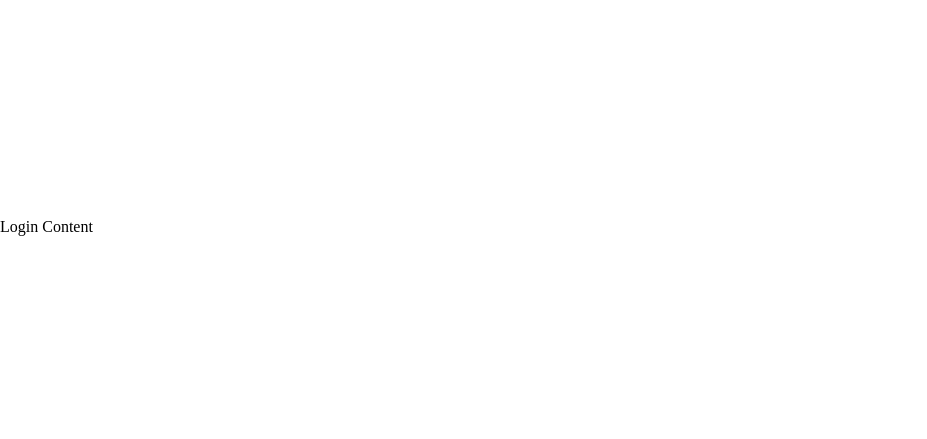
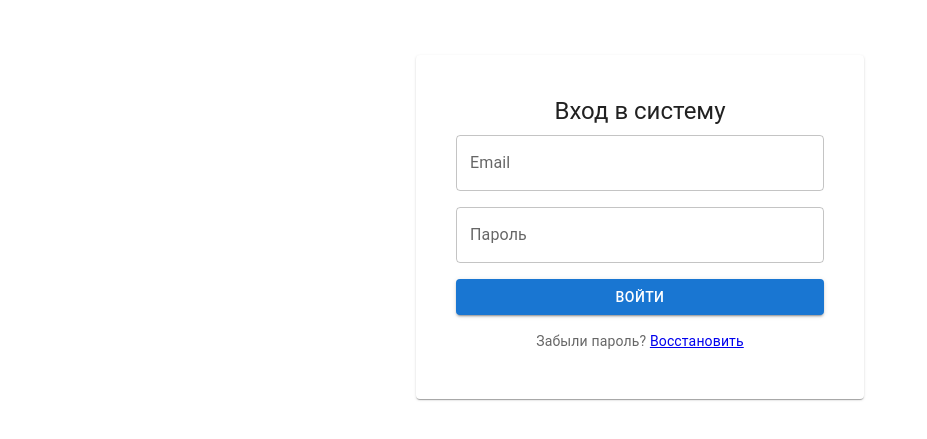
Before and after one commit to ezy4me/spa--client, a React (Vite) app: page / in a window 1280 px wide. Shown: the part 173-612 px from the top of the page, without its empty margins (0-927 px from the left). Built offline with nearby package versions, Linux system fonts and the light colour scheme.

Commit message:
added: login page with login form, fixed: the markup

```diff
--- a/package.json
+++ b/package.json
@@ -12,14 +12,17 @@
   "dependencies": {
     "@emotion/react": "^11.14.0",
     "@emotion/styled": "^11.14.0",
+    "@hookform/resolvers": "^3.10.0",
     "@mui/icons-material": "^6.4.1",
     "@mui/material": "^6.4.1",
     "@mui/styles": "^6.4.1",
     "@types/react-router-dom": "^5.3.3",
     "react": "^18.3.1",
     "react-dom": "^18.3.1",
+    "react-hook-form": "^7.54.2",
     "react-router": "^7.1.3",
-    "react-router-dom": "^7.1.3"
+    "react-router-dom": "^7.1.3",
+    "yup": "^1.6.1"
   },
   "devDependencies": {
     "@eslint/js": "^9.17.0",
--- a/src/components/AppBar.tsx
+++ b/src/components/AppBar.tsx
@@ -1,7 +1,12 @@
-import React from 'react';
-import { AppBar as MuiAppBar, Toolbar, Typography, IconButton } from '@mui/material';
-import MenuIcon from '@mui/icons-material/Menu';
-import { useSidebar } from '../contexts/SidebarContext';
+import React from "react";
+import {
+  AppBar as MuiAppBar,
+  Toolbar,
+  Typography,
+  IconButton,
+} from "@mui/material";
+import MenuIcon from "@mui/icons-material/Menu";
+import { useSidebar } from "../contexts/SidebarContext";
 
 const AppBar: React.FC = () => {
   const { toggleSidebar } = useSidebar();
@@ -9,7 +14,12 @@ const AppBar: React.FC = () => {
   return (
     <MuiAppBar position="fixed" sx={{ zIndex: 1201 }}>
       <Toolbar>
-        <IconButton edge="start" color="inherit" aria-label="menu" onClick={toggleSidebar}>
+        <IconButton
+          sx={{ marginRight: 1 }}
+          edge="start"
+          color="inherit"
+          aria-label="menu"
+          onClick={toggleSidebar}>
           <MenuIcon />
         </IconButton>
         <Typography variant="h6" noWrap>
--- a/src/components/Layout/AdminLayout.tsx
+++ b/src/components/Layout/AdminLayout.tsx
@@ -1,17 +1,15 @@
 import React, { ReactNode } from 'react';
-import { Box, CssBaseline, Toolbar } from '@mui/material';
-import { SidebarProvider, useSidebar } from '../../contexts/SidebarContext';
+import { Box, CssBaseline } from '@mui/material';
+import { SidebarProvider } from '../../contexts/SidebarContext';
 import AppBar from '../AppBar';
 import Sidebar from '../Sidebar';
 
-const drawerWidth = 240;
 
 interface AdminLayoutProps {
   children: ReactNode;
 }
 
 const MainContent: React.FC<{ children: ReactNode }> = ({ children }) => {
-  const { isOpen } = useSidebar();
 
   return (
     <Box
@@ -19,11 +17,11 @@ const MainContent: React.FC<{ children: ReactNode }> = ({ children }) => {
       sx={{
         flexGrow: 1,
         p: 3,
+        width: "100%",
+        height: 'calc(100vh - 128px)',
         transition: 'margin 0.3s ease-in-out',
-        marginLeft: isOpen ? `${drawerWidth}px` : '0',
       }}
     >
-      <Toolbar />
       {children}
     </Box>
   );
--- a/src/components/Layout/AuthLayout.tsx
+++ b/src/components/Layout/AuthLayout.tsx
@@ -1,15 +1,20 @@
 // src/layouts/AuthLayout/AuthLayout.jsx
-import React, { ReactNode } from 'react';
-import { Box } from '@mui/material';
+import React, { ReactNode } from "react";
+import { Box } from "@mui/material";
 
 interface AuthLayoutProps {
   children: ReactNode;
 }
 
-
 const AuthLayout: React.FC<AuthLayoutProps> = ({ children }) => {
   return (
-    <Box sx={{ display: 'flex', justifyContent: 'center', alignItems: 'center', height: '100vh' }}>
+    <Box
+      sx={{
+        display: "flex",
+        justifyContent: "center",
+        alignItems: "center",
+        height: "100vh",
+      }}>
       {children}
     </Box>
   );
--- a/src/components/Sidebar.tsx
+++ b/src/components/Sidebar.tsx
@@ -1,14 +1,21 @@
-import React from 'react';
-import { Drawer, List, ListItemButton, ListItemIcon, ListItemText, Toolbar } from '@mui/material';
-import DashboardIcon from '@mui/icons-material/Dashboard';
-import PaymentIcon from '@mui/icons-material/Payment';
-import InventoryIcon from '@mui/icons-material/Inventory';
-import MonetizationOnIcon from '@mui/icons-material/MonetizationOn';
-import BookIcon from '@mui/icons-material/Book';
-import PeopleIcon from '@mui/icons-material/People';
-import NotificationsIcon from '@mui/icons-material/Notifications';
-import { Link } from 'react-router-dom';
-import { useSidebar } from '../contexts/SidebarContext';
+import React from "react";
+import {
+  Drawer,
+  List,
+  ListItemButton,
+  ListItemIcon,
+  ListItemText,
+  Toolbar,
+} from "@mui/material";
+import DashboardIcon from "@mui/icons-material/Dashboard";
+import PaymentIcon from "@mui/icons-material/Payment";
+import InventoryIcon from "@mui/icons-material/Inventory";
+import MonetizationOnIcon from "@mui/icons-material/MonetizationOn";
+import BookIcon from "@mui/icons-material/Book";
+import PeopleIcon from "@mui/icons-material/People";
+import NotificationsIcon from "@mui/icons-material/Notifications";
+import { Link } from "react-router-dom";
+import { useSidebar } from "../contexts/SidebarContext";
 
 const drawerWidth = 240;
 
@@ -16,13 +23,17 @@ const Sidebar: React.FC = () => {
   const { isOpen } = useSidebar();
 
   const menuItems = [
-    { text: 'Главная', path: '/admin/dashboard', icon: <DashboardIcon /> },
-    { text: 'Бронирование', path: '/admin/booking', icon: <BookIcon /> },
-    { text: 'Оплата', path: '/admin/payment', icon: <PaymentIcon /> },
-    { text: 'Склад', path: '/admin/inventory', icon: <InventoryIcon /> },
-    { text: 'Выручка', path: '/admin/revenue', icon: <MonetizationOnIcon /> },
-    { text: 'Сотрудники', path: '/admin/employees', icon: <PeopleIcon /> },
-    { text: 'Уведомления', path: '/admin/notification', icon: <NotificationsIcon /> },
+    { text: "Главная", path: "/admin/dashboard", icon: <DashboardIcon /> },
+    { text: "Бронирование", path: "/admin/booking", icon: <BookIcon /> },
+    { text: "Оплата", path: "/admin/payment", icon: <PaymentIcon /> },
+    { text: "Склад", path: "/admin/inventory", icon: <InventoryIcon /> },
+    { text: "Выручка", path: "/admin/revenue", icon: <MonetizationOnIcon /> },
+    { text: "Сотрудники", path: "/admin/employees", icon: <PeopleIcon /> },
+    {
+      text: "Уведомления",
+      path: "/admin/notification",
+      icon: <NotificationsIcon />,
+    },
   ];
 
   return (
@@ -32,19 +43,22 @@ const Sidebar: React.FC = () => {
       sx={{
         width: isOpen ? drawerWidth : 0,
         flexShrink: 0,
-        '& .MuiDrawer-paper': {
+        "& .MuiDrawer-paper": {
           width: isOpen ? drawerWidth : 0,
-          transition: 'width 0.3s ease-in-out',
-          overflowX: 'hidden',
+          transition: "width 0.3s ease-in-out",
+          overflowX: "hidden",
         },
-      }}
-    >
+      }}>
       {/* Фикс перекрытия AppBar */}
       <Toolbar />
 
-      <List>
+      <List sx={{ padding: 0 }}>
         {menuItems.map(({ text, path, icon }) => (
-          <ListItemButton key={path} component={Link} to={path}>
+          <ListItemButton
+            sx={{ paddingY: 1.5 }}
+            key={path}
+            component={Link}
+            to={path}>
             <ListItemIcon>{icon}</ListItemIcon>
             <ListItemText primary={text} />
           </ListItemButton>
--- /dev/null
+++ b/src/components/UI/LoginForm.tsx
@@ -0,0 +1,70 @@
+import React from 'react';
+import { Button, TextField, Box, Typography } from '@mui/material';
+import { useForm, Controller } from 'react-hook-form';
+import { yupResolver } from '@hookform/resolvers/yup';
+import * as yup from 'yup';
+import { useNavigate } from 'react-router-dom';
+
+// Схема валидации с Yup
+const schema = yup.object({
+  email: yup.string().email('Некорректный email').required('Введите email'),
+  password: yup.string().min(6, 'Минимум 6 символов').required('Введите пароль'),
+}).required();
+
+const LoginForm: React.FC = () => {
+  const navigate = useNavigate();
+
+  const { control, handleSubmit, formState: { errors } } = useForm({
+    resolver: yupResolver(schema),
+  });
+
+  const onSubmit = (data: { email: string; password: string }) => {
+    console.log('Авторизация:', data);
+    navigate('/admin/dashboard'); // Перенаправление после входа
+  };
+
+  return (
+    <Box component="form" onSubmit={handleSubmit(onSubmit)} sx={{ display: 'flex', flexDirection: 'column', gap: 2 }}>
+      <Controller
+        name="email"
+        control={control}
+        render={({ field }) => (
+          <TextField
+            {...field}
+            label="Email"
+            variant="outlined"
+            fullWidth
+            error={!!errors.email}
+            helperText={errors.email?.message}
+          />
+        )}
+      />
+
+      <Controller
+        name="password"
+        control={control}
+        render={({ field }) => (
+          <TextField
+            {...field}
+            label="Пароль"
+            type="password"
+            variant="outlined"
+            fullWidth
+            error={!!errors.password}
+            helperText={errors.password?.message}
+          />
+        )}
+      />
+
+      <Button type="submit" variant="contained" color="primary" fullWidth>
+        Войти
+      </Button>
+
+      <Typography variant="body2" color="textSecondary" align="center">
+        Забыли пароль? <a href="/forgot-password">Восстановить</a>
+      </Typography>
+    </Box>
+  );
+};
+
+export default LoginForm;
--- a/src/index.css
+++ b/src/index.css
@@ -5,3 +5,8 @@ body {
   min-width: 320px;
   min-height: 100vh;
 }
+
+#root {
+  width: 100%;
+  height: 100%;
+}
--- a/src/pages/Auth/Login.tsx
+++ b/src/pages/Auth/Login.tsx
@@ -1,7 +1,21 @@
-import React from "react";
+import React from 'react';
+import { Card, CardContent, Typography } from '@mui/material';
+import AuthLayout from '../../components/Layout/AuthLayout';
+import LoginForm from '../../components/UI/LoginForm';
 
-const Login = () => {
-  return <div>Login Content</div>;
+const Login: React.FC = () => {
+  return (
+    <AuthLayout>
+      <Card sx={{ width: 400, padding: 3 }}>
+        <CardContent>
+          <Typography variant="h5" align="center" gutterBottom>
+            Вход в систему
+          </Typography>
+          <LoginForm />
+        </CardContent>
+      </Card>
+    </AuthLayout>
+  );
 };
 
 export default Login;
```
Also changed, not shown: 1 other file (tests, documents, lock files or other folders).
